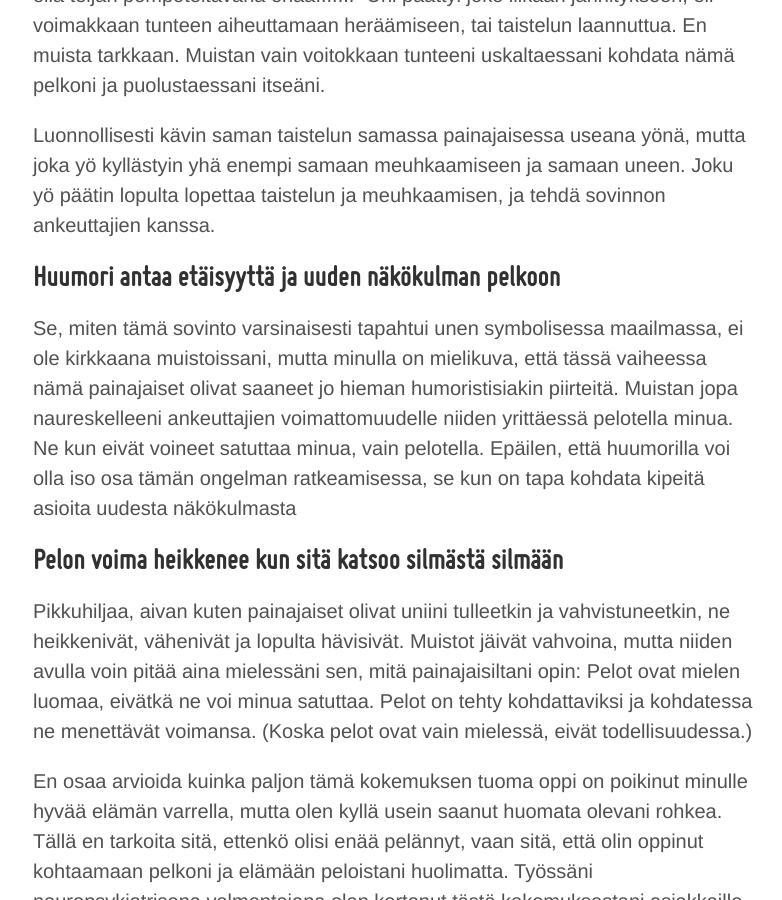
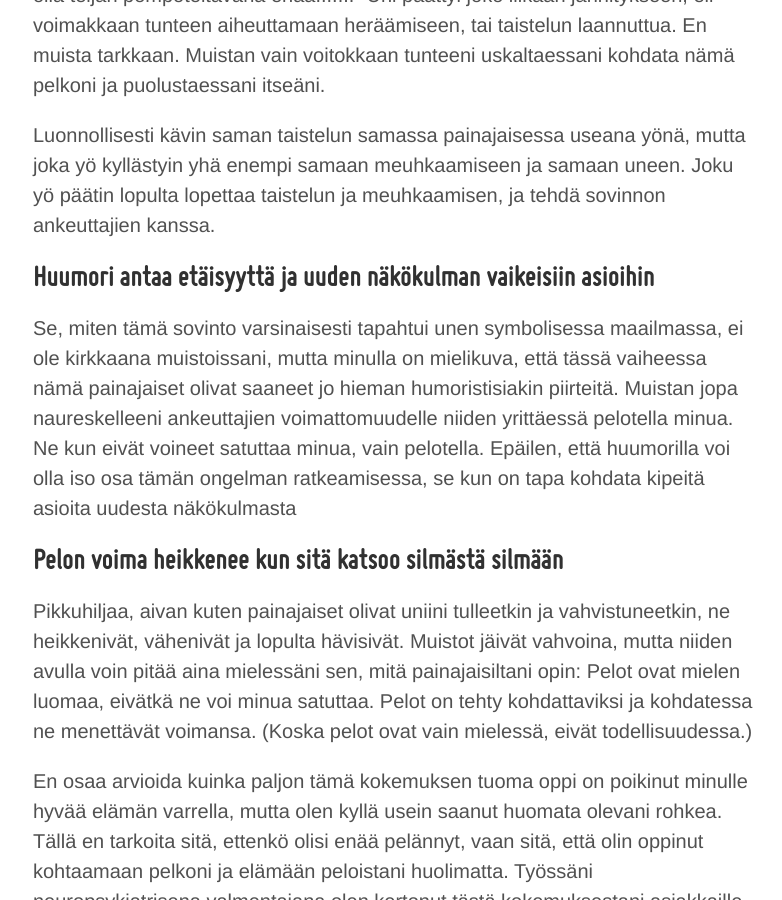
Before and after one commit to niinapiira/neppari.net, a Jekyll site: the page built from _posts/2016-09-26-unien-hyodyntaminen-tunnetyoskentelyssa-filename.md, in a window 1280 px wide and 900 px high, scrolled down 3763 px. Shown: the whole window, without its empty margins (247-1029 px from the left). Built offline with Jekyll 4.4.1, drawn with Linux system fonts in a browser that asks for light colours.

Commit message:
Update 2016-09-26-unien-hyodyntaminen-tunnetyoskentelyssa-filename.md

```diff
--- a/_posts/2016-09-26-unien-hyodyntaminen-tunnetyoskentelyssa-filename.md
+++ b/_posts/2016-09-26-unien-hyodyntaminen-tunnetyoskentelyssa-filename.md
@@ -46,7 +46,7 @@ Uni päättyi joko liikaan jännitykseen, eli voimakkaan tunteen aiheuttamaan he
 
 Luonnollisesti kävin saman taistelun samassa painajaisessa useana yönä, mutta joka yö kyllästyin yhä enempi samaan meuhkaamiseen ja samaan uneen. Joku yö päätin lopulta lopettaa taistelun ja meuhkaamisen, ja tehdä sovinnon ankeuttajien kanssa.
 
-## Huumori antaa etäisyyttä ja uuden näkökulman pelkoon
+## Huumori antaa etäisyyttä ja uuden näkökulman vaikeisiin asioihin
 
 
 Se, miten tämä sovinto varsinaisesti tapahtui unen symbolisessa maailmassa, ei ole kirkkaana muistoissani, mutta minulla on mielikuva, että tässä vaiheessa nämä painajaiset olivat saaneet jo hieman humoristisiakin piirteitä. Muistan jopa naureskelleeni ankeuttajien voimattomuudelle niiden yrittäessä pelotella minua. Ne kun eivät voineet satuttaa minua, vain pelotella. Epäilen, että huumorilla voi olla iso osa tämän ongelman ratkeamisessa, se kun on tapa kohdata kipeitä asioita uudesta näkökulmasta
```
